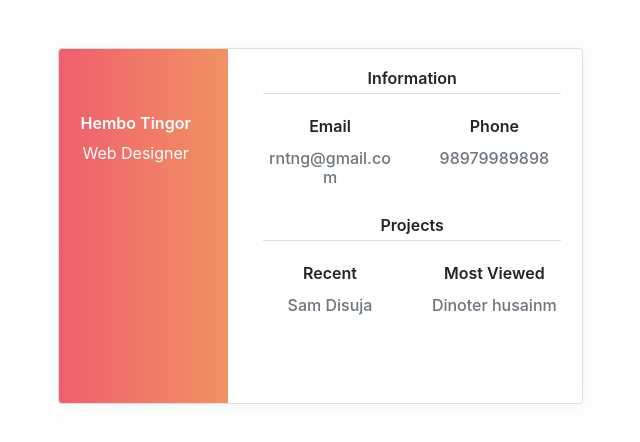
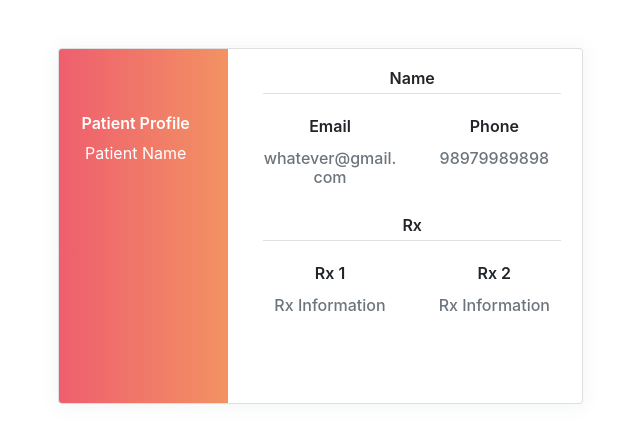
Before and after one commit to candacecodes/rx-roundtable-client, a React (Create React App) app: page /profile in a window 1280 px wide. Shown: the top 442 px of the page, without its empty margins (283-923 px from the left). Built offline with nearby package versions, Linux system fonts and the light colour scheme.

Commit message:
profile details

```diff
--- a/src/components/Profile.js
+++ b/src/components/Profile.js
@@ -21,21 +21,21 @@ export default class Profile extends Component {
 													alt="User-Profile-Image"
 												> */}{" "}
 												</div>
-												<h6 className="f-w-600">Hembo Tingor</h6>
-												<p>Web Designer</p>{" "}
+												<h6 className="f-w-600">Patient Profile</h6>
+												<p>Patient Name</p>{" "}
 												<i className=" mdi mdi-square-edit-outline feather icon-edit m-t-10 f-16"></i>
 											</div>
 										</div>
 										<div className="col-sm-8">
 											<div className="card-block">
 												<h6 className="m-b-20 p-b-5 b-b-default f-w-600">
-													Information
+													Name
 												</h6>
 												<div className="row">
 													<div className="col-sm-6">
 														<p className="m-b-10 f-w-600">Email</p>
 														<h6 className="text-muted f-w-400">
-															rntng@gmail.com
+															whatever@gmail.com
 														</h6>
 													</div>
 													<div className="col-sm-6">
@@ -44,17 +44,19 @@ export default class Profile extends Component {
 													</div>
 												</div>
 												<h6 className="m-b-20 m-t-40 p-b-5 b-b-default f-w-600">
-													Projects
+													Rx
 												</h6>
 												<div className="row">
 													<div className="col-sm-6">
-														<p className="m-b-10 f-w-600">Recent</p>
-														<h6 className="text-muted f-w-400">Sam Disuja</h6>
+														<p className="m-b-10 f-w-600">Rx 1 </p>
+														<h6 className="text-muted f-w-400">
+															Rx Information
+														</h6>
 													</div>
 													<div className="col-sm-6">
-														<p className="m-b-10 f-w-600">Most Viewed</p>
+														<p className="m-b-10 f-w-600">Rx 2</p>
 														<h6 className="text-muted f-w-400">
-															Dinoter husainm
+															Rx Information
 														</h6>
 													</div>
 												</div>
```
